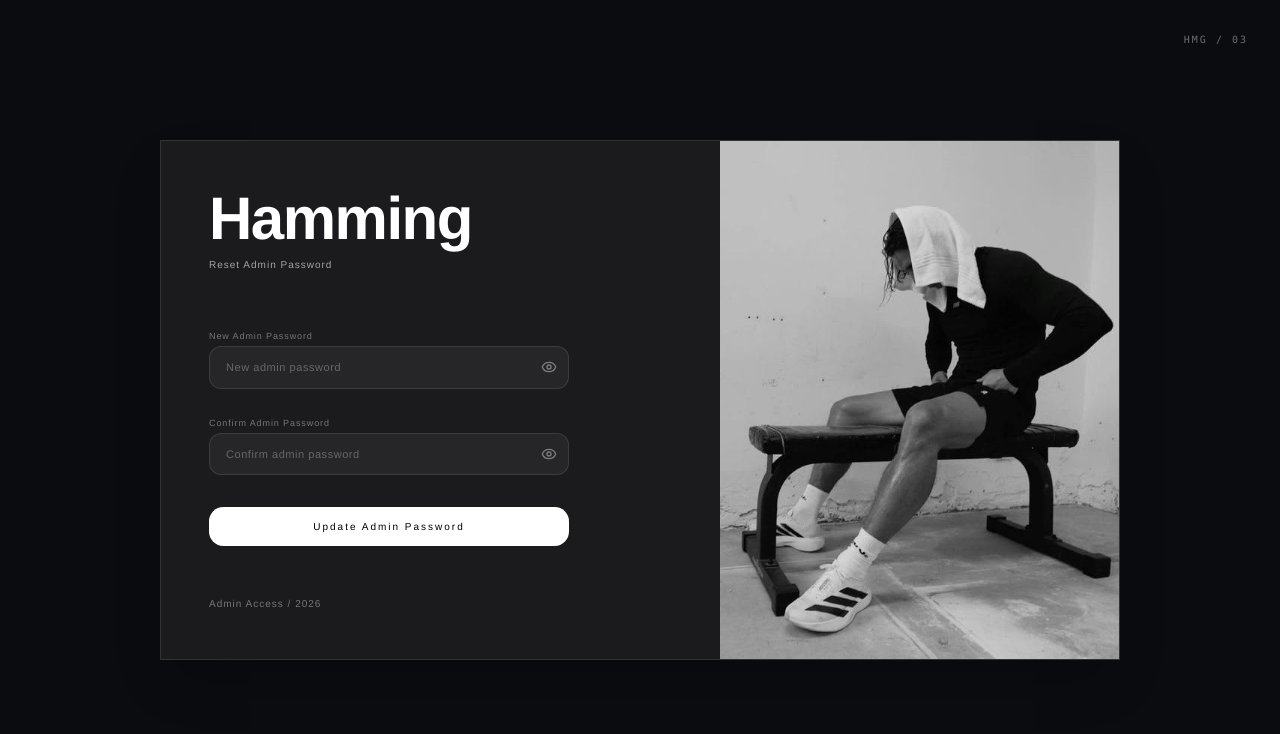
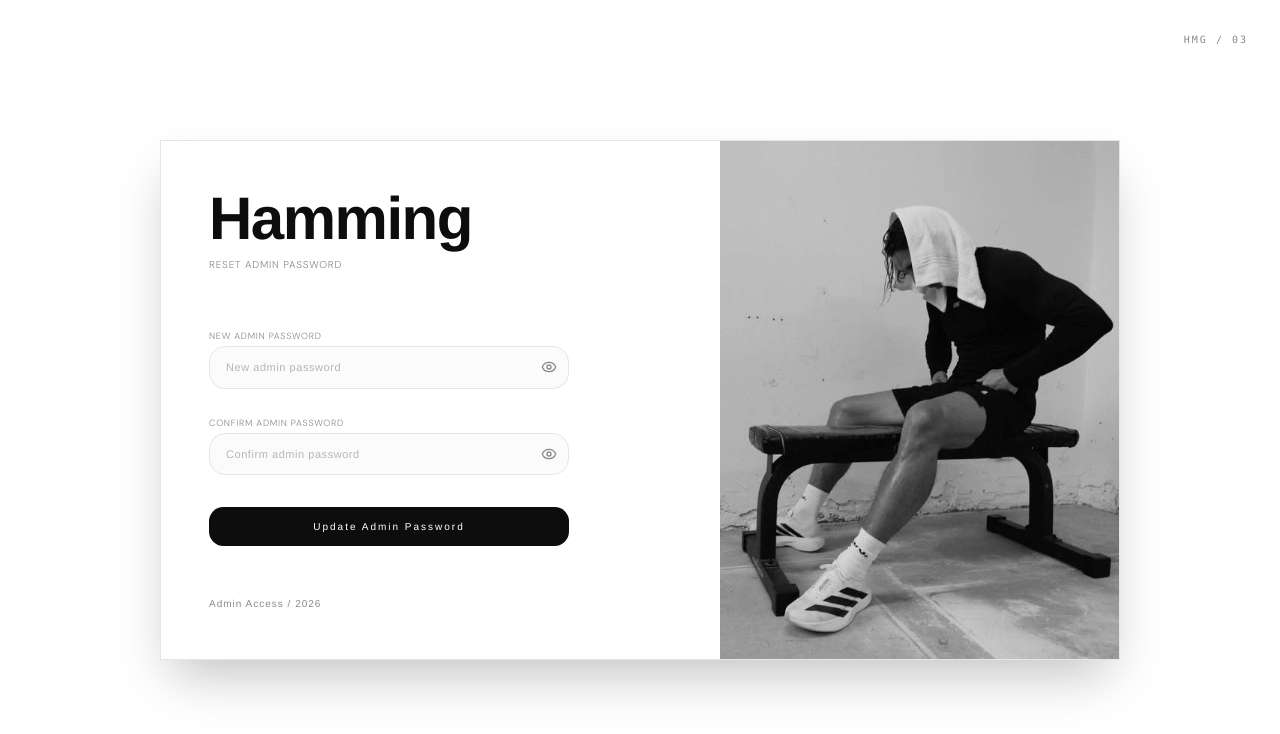
Before and after one commit to asadrehman01/hamming, a React (Vite) app: page /reset-admin-password in a window 1280 px wide. Shown: the top 734 px of the page. Built offline with nearby package versions, Linux system fonts and the light colour scheme; no server answers.

Commit message:
Match admin reset page to white theme

```diff
--- a/src/pages/ResetAdminPasswordPage.jsx
+++ b/src/pages/ResetAdminPasswordPage.jsx
@@ -52,17 +52,25 @@ const ResetAdminPasswordPage = () => {
   };
 
   return (
-    <div className="app-page min-h-screen bg-black flex items-center justify-center p-4 sm:p-8 md:p-12 font-body">
-      <div className="fixed top-8 right-8 text-[10px] tracking-[0.2em] text-white/40 font-mono">
+    <div
+      className="app-page min-h-screen flex items-center justify-center p-4 sm:p-8 md:p-12 font-body"
+      style={{
+        "--app-theme-page-bg": "#ffffff",
+        "--app-theme-card-bg": "#fbfbfb",
+        "--app-theme-card-bg-alt": "#f4f4f4",
+        color: "#0d0d0d",
+      }}
+    >
+      <div className="fixed top-8 right-8 text-[10px] tracking-[0.2em] text-[#8a8a8a] font-mono">
         HMG / 03
       </div>
-      <div className="w-full max-w-[960px] h-[520px] bg-[#151921] border border-white/10 flex flex-col md:flex-row shadow-2xl overflow-hidden animate-in fade-in zoom-in-95 duration-200">
+      <div className="w-full max-w-[960px] h-[520px] bg-white border border-black/10 flex flex-col md:flex-row shadow-2xl overflow-hidden animate-in fade-in zoom-in-95 duration-200">
         <div className="flex-1 p-10 md:p-12 flex flex-col justify-between">
           <div>
-            <h1 className="font-logo font-bold text-6xl text-white leading-none tracking-tight normal-case">
+            <h1 className="admin-header-title font-bold text-6xl text-[#0d0d0d] leading-none tracking-tight normal-case">
               Hamming
             </h1>
-            <p className="text-[10px] mt-2 tracking-widest text-white/60 font-medium">
+            <p className="dm-sans-light-008 text-[10px] mt-2 tracking-[0.16em] text-[#8a8a8a] font-medium uppercase">
               Reset Admin Password
             </p>
           </div>
@@ -70,29 +78,29 @@ const ResetAdminPasswordPage = () => {
           <div className="w-full max-w-[360px]">
             {success ? (
               <div className="space-y-4">
-                <p className="text-white text-[11px] tracking-wider leading-relaxed">
+                <p className="text-[#0d0d0d] text-[11px] tracking-wider leading-relaxed">
                   Admin password updated. You can close this page.
                 </p>
               </div>
             ) : (
               <form onSubmit={handleSubmit} className="space-y-5">
                 {error && (
-                  <div className="bg-red-500/10 border border-red-500/30 rounded-xl p-3">
-                    <p className="text-red-400 text-[10px] tracking-wide">
+                  <div className="bg-red-50 border border-red-200 rounded-2xl p-3">
+                    <p className="text-red-700 text-[10px] tracking-wide">
                       {error}
                     </p>
                   </div>
                 )}
 
                 <div className="space-y-1">
-                  <label className="text-[9px] tracking-widest text-white/40">
+                  <label className="dm-sans-light-008 text-[9px] tracking-[0.16em] text-[#8a8a8a] uppercase">
                     New Admin Password
                   </label>
                   <div className="relative">
                     <input
                       type={showNewPassword ? "text" : "password"}
                       placeholder="New admin password"
-                      className="w-full bg-white/5 border border-white/10 px-4 py-3 pr-10 text-white placeholder:text-white/30 focus:outline-none focus:border-white/30 transition-colors rounded-xl text-base sm:text-[11px] tracking-wider"
+                      className="w-full bg-[#fbfbfb] border border-[#e6e6e6] px-4 py-3 pr-10 text-[#0d0d0d] placeholder:text-[#b6b6b6] focus:outline-none focus:border-[#d6d6d6] transition-colors rounded-2xl text-base sm:text-[11px] tracking-wider"
                       value={newPassword}
                       onChange={(event) => setNewPassword(event.target.value)}
                       required
@@ -100,7 +108,7 @@ const ResetAdminPasswordPage = () => {
                     <button
                       type="button"
                       onClick={() => setShowNewPassword((prev) => !prev)}
-                      className="absolute right-3 top-1/2 -translate-y-1/2 text-white/40 hover:text-white transition-colors"
+                      className="absolute right-3 top-1/2 -translate-y-1/2 text-[#8a8a8a] hover:text-[#0d0d0d] transition-colors"
                       aria-label={
                         showNewPassword ? "Hide new password" : "Show new password"
                       }
@@ -111,14 +119,14 @@ const ResetAdminPasswordPage = () => {
                 </div>
 
                 <div className="space-y-1">
-                  <label className="text-[9px] tracking-widest text-white/40">
+                  <label className="dm-sans-light-008 text-[9px] tracking-[0.16em] text-[#8a8a8a] uppercase">
                     Confirm Admin Password
                   </label>
                   <div className="relative">
                     <input
                       type={showConfirmPassword ? "text" : "password"}
                       placeholder="Confirm admin password"
-                      className="w-full bg-white/5 border border-white/10 px-4 py-3 pr-10 text-white placeholder:text-white/30 focus:outline-none focus:border-white/30 transition-colors rounded-xl text-base sm:text-[11px] tracking-wider"
+                      className="w-full bg-[#fbfbfb] border border-[#e6e6e6] px-4 py-3 pr-10 text-[#0d0d0d] placeholder:text-[#b6b6b6] focus:outline-none focus:border-[#d6d6d6] transition-colors rounded-2xl text-base sm:text-[11px] tracking-wider"
                       value={confirmPassword}
                       onChange={(event) => setConfirmPassword(event.target.value)}
                       required
@@ -126,7 +134,7 @@ const ResetAdminPasswordPage = () => {
                     <button
                       type="button"
                       onClick={() => setShowConfirmPassword((prev) => !prev)}
-                      className="absolute right-3 top-1/2 -translate-y-1/2 text-white/40 hover:text-white transition-colors"
+                      className="absolute right-3 top-1/2 -translate-y-1/2 text-[#8a8a8a] hover:text-[#0d0d0d] transition-colors"
                       aria-label={
                         showConfirmPassword
                           ? "Hide confirm password"
@@ -142,7 +150,7 @@ const ResetAdminPasswordPage = () => {
                   <button
                     type="submit"
                     disabled={loading}
-                    className="bg-white text-black py-3 px-8 text-[10px] tracking-[0.2em] font-medium hover:bg-white/90 transition-all active:scale-[0.98] disabled:opacity-50 rounded-xl"
+                    className="bg-[#0d0d0d] text-white py-3 px-8 text-[10px] tracking-[0.2em] font-medium hover:bg-black transition-all active:scale-[0.98] disabled:opacity-50 rounded-2xl"
                   >
                     {loading ? "Updating..." : "Update Admin Password"}
                   </button>
@@ -151,7 +159,7 @@ const ResetAdminPasswordPage = () => {
             )}
           </div>
 
-          <div className="text-[10px] tracking-widest text-white/40 font-medium">
+          <div className="text-[10px] tracking-widest text-[#8a8a8a] font-medium">
             Admin Access / 2026
           </div>
         </div>
@@ -162,7 +170,7 @@ const ResetAdminPasswordPage = () => {
             alt="Gym Interior"
             className="absolute inset-0 w-full h-full object-cover grayscale-[20%]"
           />
-          <div className="absolute inset-0 bg-[#0A0A0A]/5" />
+          <div className="absolute inset-0 bg-black/5" />
         </div>
       </div>
     </div>
```
